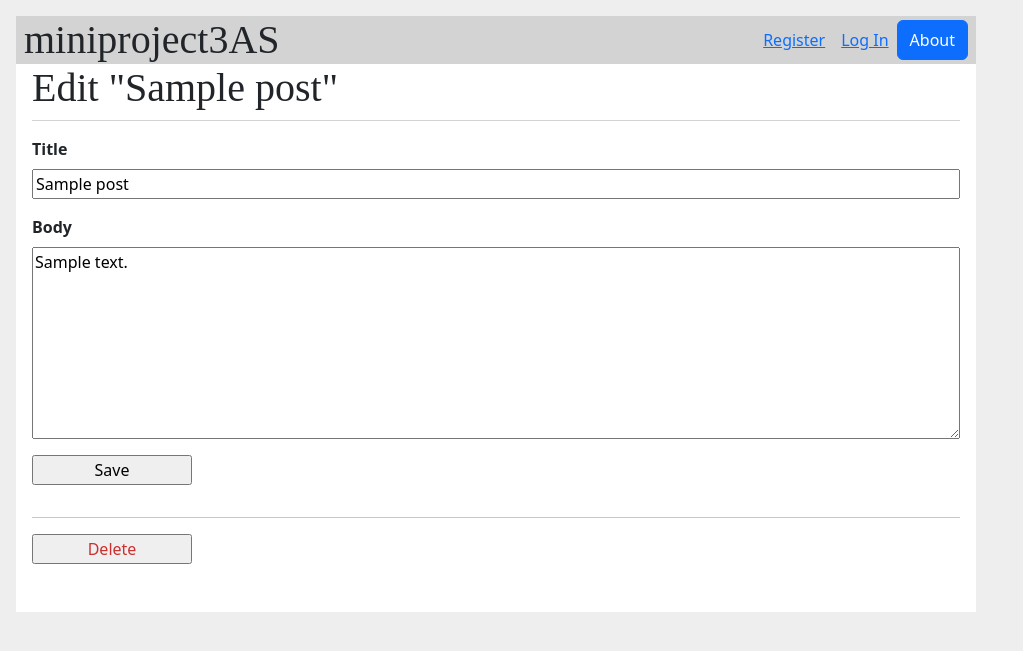
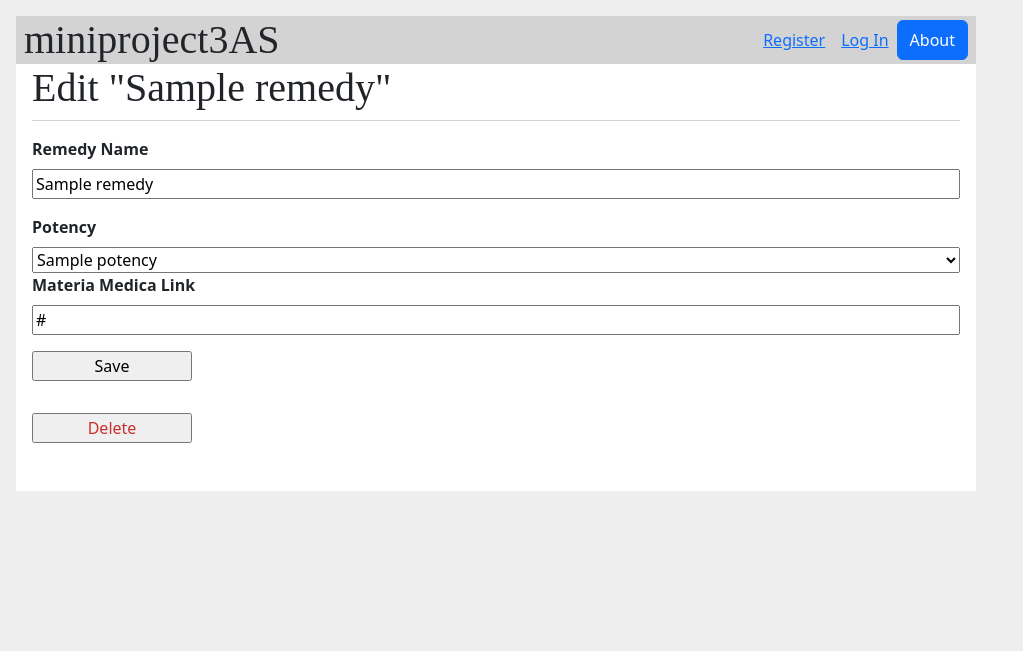
Before and after one commit to ksuviper/miniproject3AS, a Flask app: template flaskr/templates/homeo/update.html in a window 1280 px wide. Shown: the top 651 px of the page, without its empty margins (0-1023 px from the left). Run offline with Flask 3, Linux system fonts and the light colour scheme; the template is opened without the code that fills it: most values are stand-ins (such as "Sample title", 1, 10 or a date in 2020).

Commit message:
updated edit screen with all fields.  Still having an issue with the dropdown box population with the existing value...

```diff
--- a/flaskr/homeo.py
+++ b/flaskr/homeo.py
@@ -74,6 +74,7 @@ def get_remedy(id, check_user=True):
 @login_required
 def update(id):
     remedy = get_remedy(id)
+    potency_id = remedy['potency_id']
 
     if request.method == 'POST':
         name = request.form['name']
@@ -96,7 +97,9 @@ def update(id):
             db.commit()
             return redirect(url_for('homeo.index'))
 
-    return render_template('homeo/update.html', remedy=remedy)
+    potency_list = get_db().execute('SELECT id, potency FROM remedy_potency').fetchall()
+
+    return render_template('homeo/update.html', remedy=remedy, potency_list=potency_list, sel_potency_id=potency_id)
 
 
 @bp.route('/<int:id>/delete', methods=('POST',))
--- a/flaskr/templates/homeo/update.html
+++ b/flaskr/templates/homeo/update.html
@@ -1,20 +1,24 @@
 {% extends 'base.html' %}
 
 {% block header %}
-  <h1>{% block title %}Edit "{{ post['title'] }}"{% endblock %}</h1>
+  <h1>{% block title %}Edit "{{ remedy['name'] }}"{% endblock %}</h1>
 {% endblock %}
 
 {% block content %}
   <form method="post">
-    <label for="title">Title</label>
-    <input name="title" id="title"
-      value="{{ request.form['title'] or post['title'] }}" required>
-    <label for="body">Body</label>
-    <textarea name="body" id="body">{{ request.form['body'] or post['body'] }}</textarea>
+    <label for="name">Remedy Name</label>
+    <input name="name" id="name" value="{{ request.form['name'] or remedy['name'] }}" required>
+    <label>Potency</label>
+    <select name="potency">
+      {% for p in potency_list %}
+        <option {% if p.id == sel_potency_id %}selected{% endif %} value="{{ p.id }}">{{ p.potency }}</option>
+      {% endfor %}
+    </select>
+    <label for="materia_medica_link">Materia Medica Link</label>
+    <input name="materia_medica_link" id="materia_medica_link" value="{{ request.form['materia_medica_link'] or remedy['materia_medica_link'] }}">
     <input type="submit" value="Save">
   </form>
-  <hr>
-  <form action="{{ url_for('blog.delete', id=post['id']) }}" method="post">
+  <form action="{{ url_for('homeo.delete', id=remedy['id']) }}" method="post">
     <input class="danger" type="submit" value="Delete" onclick="return confirm('Are you sure?');">
   </form>
 {% endblock %}
```
